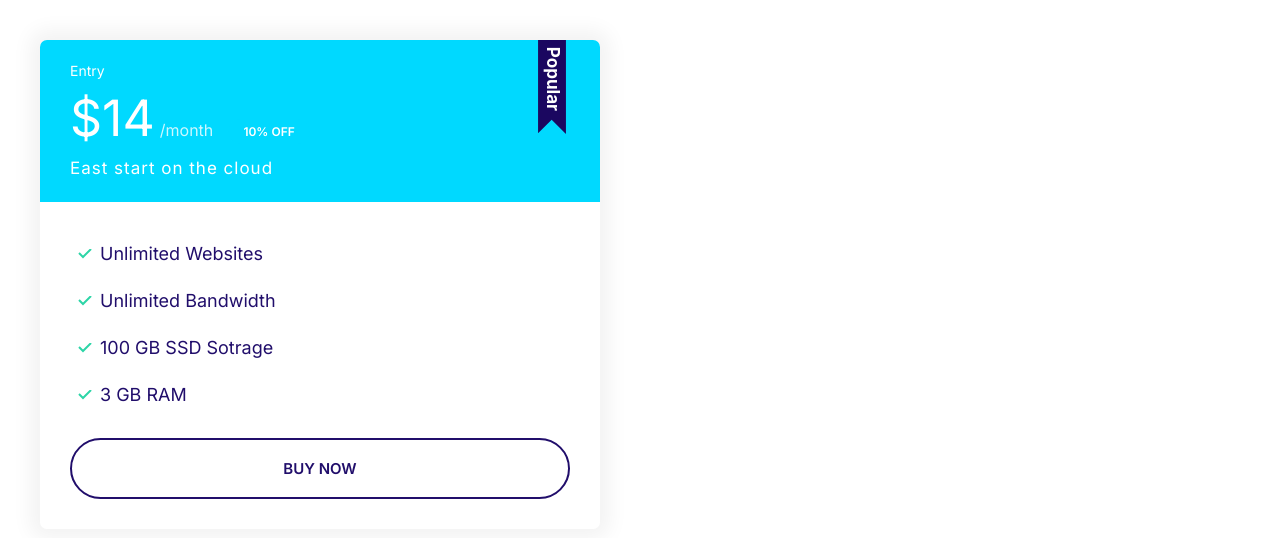
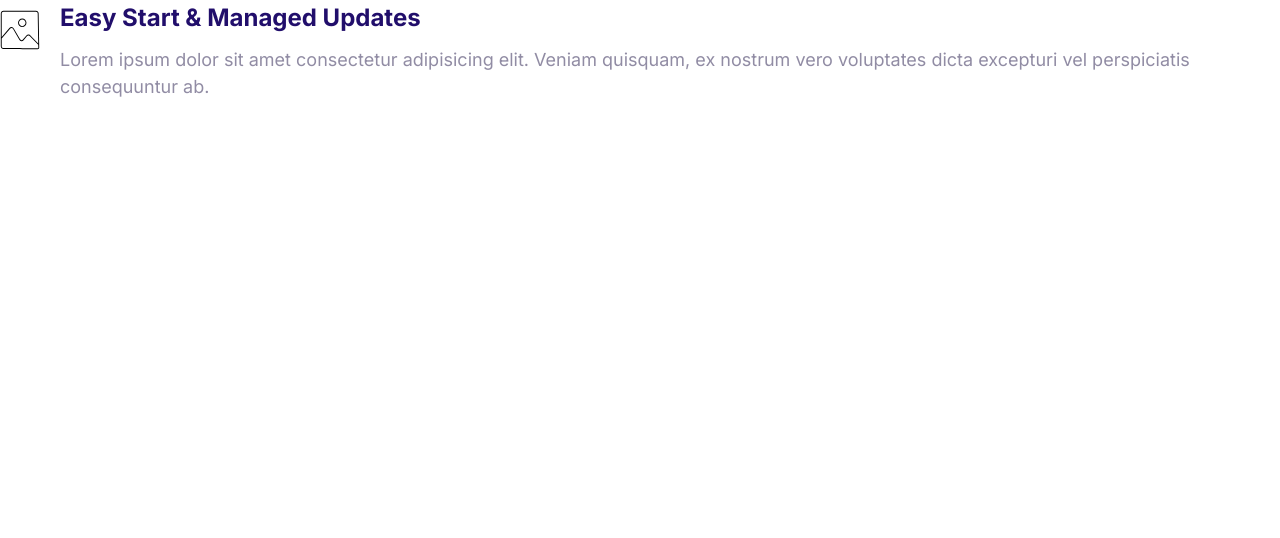
Before and after one commit to smsakib15/Cloud-Hosting-Landing-Page, a plain HTML site: page index.html in a window 1280 px wide. Drawn offline with Linux system fonts and the light colour scheme.

Commit message:
Implemented the media section.

```diff
--- a/css/styles.css
+++ b/css/styles.css
@@ -386,3 +386,21 @@ a {
         font-size: 1.7rem;
     }
 }
+
+/* Media */
+
+.media {
+    display: flex;
+}
+
+.media__title {
+    margin-top: 0;
+}
+
+.media__body {
+    margin: 0 2rem;
+}
+
+.media__image {
+    margin-top: 1rem;
+}
--- a/index.html
+++ b/index.html
@@ -12,26 +12,19 @@
     <link rel="stylesheet" href="css/styles.css">
 </head>
 <body>
-    <div style="width: 50%; padding: 4rem">
-        <div class="plan plan--popular">
-            <div class="card card--secondary">
-              <header class="card__header">
-                <h3 class="plan__name">Entry</h3>
-                <span class="plan__price">$14</span>
-                <span class="plan__billing-cycle">/month</span>
-                <span class="badge badge--secondary badge--small">10% OFF</span>
-                <span class="plan__description">East start on the cloud</span>
-              </header>
-              <div class="card__body">
-                <ul class="list list--tick">
-                  <li class="list__item">Unlimited Websites</li>
-                  <li class="list__item">Unlimited Bandwidth</li>
-                  <li class="list__item">100 GB SSD Sotrage</li>
-                  <li class="list__item">3 GB RAM</li>
-                </ul>
-                <button class="btn btn--outline btn--block">Buy Now</button>
-              </div>
-            </div>
+    <div class="media">
+        <div class="media__image">
+            <svg class="icon icon--primary">
+                <use xlink:href="images/sprite.svg#snap"></use>
+            </svg>
+        </div>
+        <div class="media__body">
+          <h3 class="media__title">Easy Start & Managed Updates</h3>
+          <p>
+            Lorem ipsum dolor sit amet consectetur adipisicing elit. Veniam quisquam,
+            ex nostrum vero voluptates dicta excepturi vel perspiciatis consequuntur
+            ab.
+          </p>
         </div>
     </div>
 </html>
```
Also changed, not shown: components/icons.html (+1 -1 lines), components/media.html (added, +15 -0 lines).
